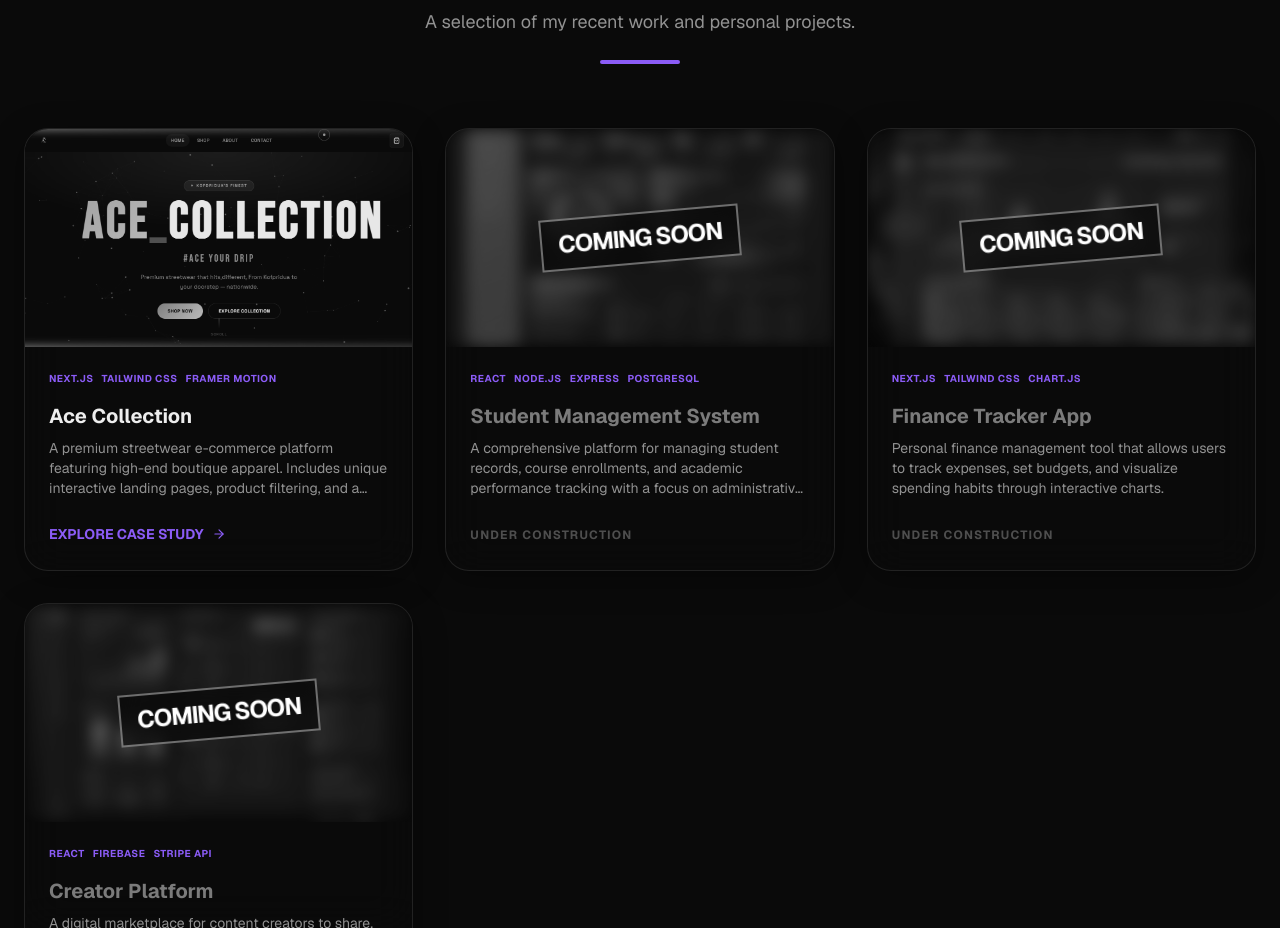
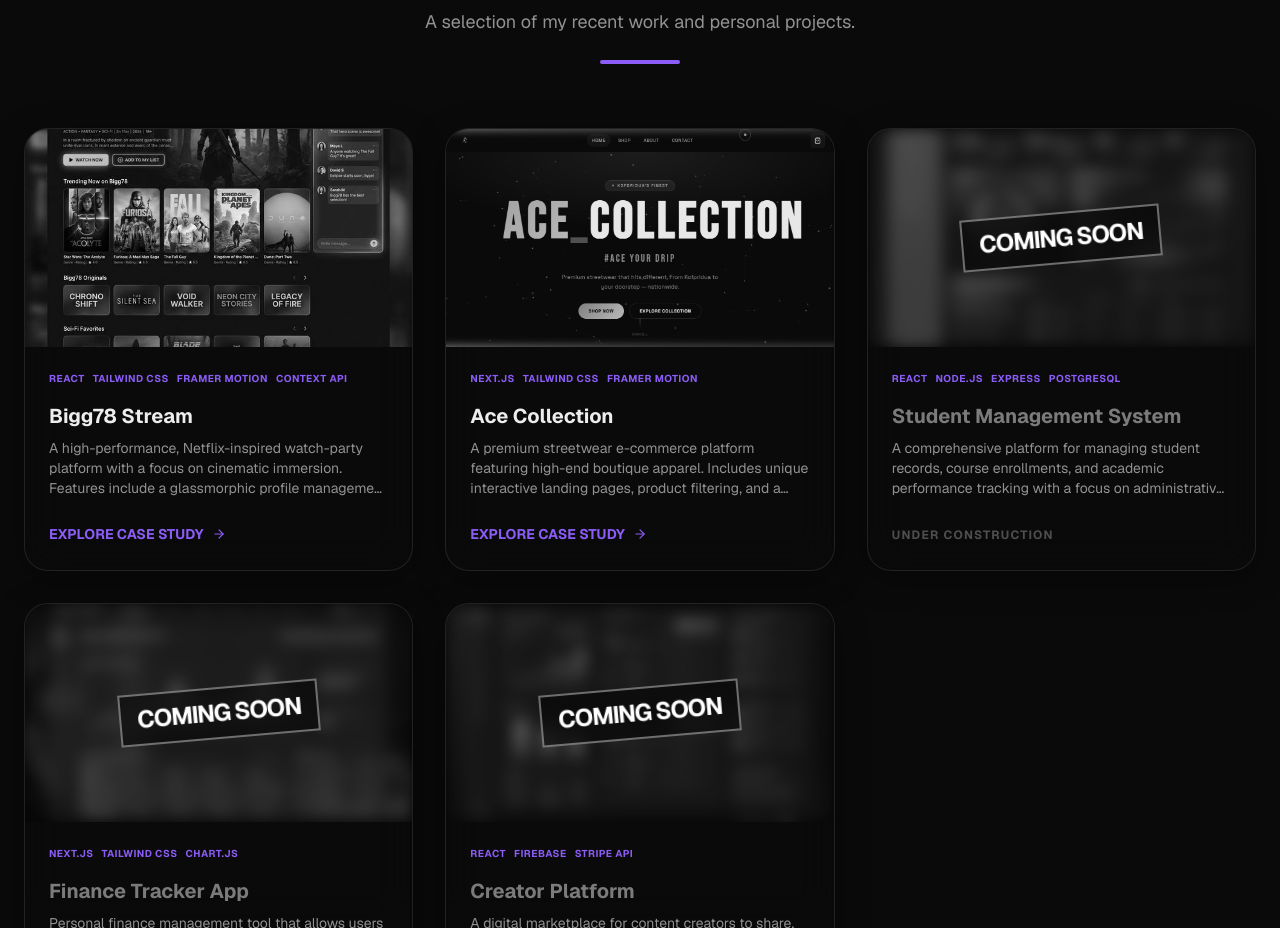
Before and after one commit to luberk-prog/portfolio-website, a Next.js app: page / in a window 1280 px wide. Shown: the part 2540-3468 px from the top of the page. Built offline with nearby package versions, Linux system fonts and the light colour scheme.

Commit message:
feat: add Bigg78 Stream project to portfolio

```diff
--- a/src/data/projects.ts
+++ b/src/data/projects.ts
@@ -10,6 +10,15 @@ export interface Project {
 }
 
 export const projects: Project[] = [
+  {
+    id: "bigg78-stream",
+    title: "Bigg78 Stream",
+    description: "A high-performance, Netflix-inspired watch-party platform with a focus on cinematic immersion. Features include a glassmorphic profile management system, real-time interactive chat, and a robust custom video player with native fullscreen API integration.",
+    techStack: ["React", "Tailwind CSS", "Framer Motion", "Context API"],
+    githubUrl: "https://github.com/luberk-prog/bigg78_stream",
+    liveUrl: "#",
+    image: "/projects/bigg78-stream.png",
+  },
   {
     id: "ace-collection",
     title: "Ace Collection",
```
Also changed, not shown: public/projects/bigg78-stream.png (added).
